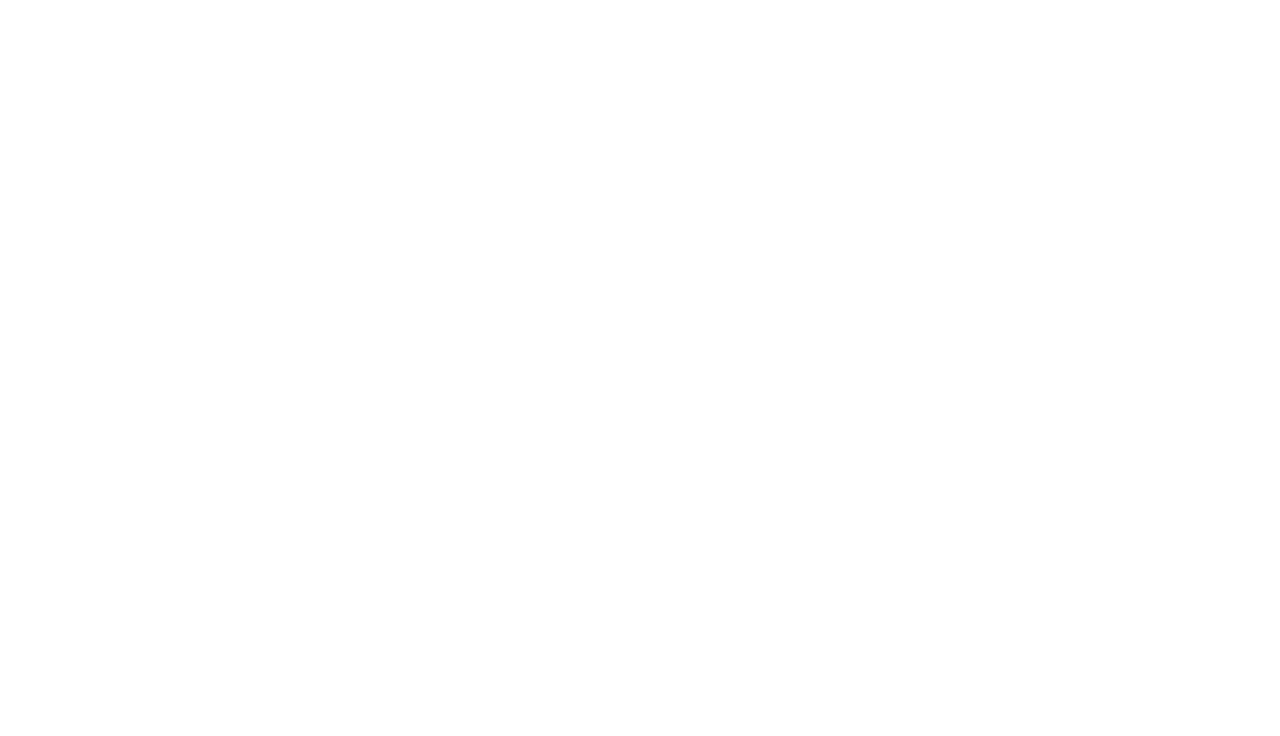
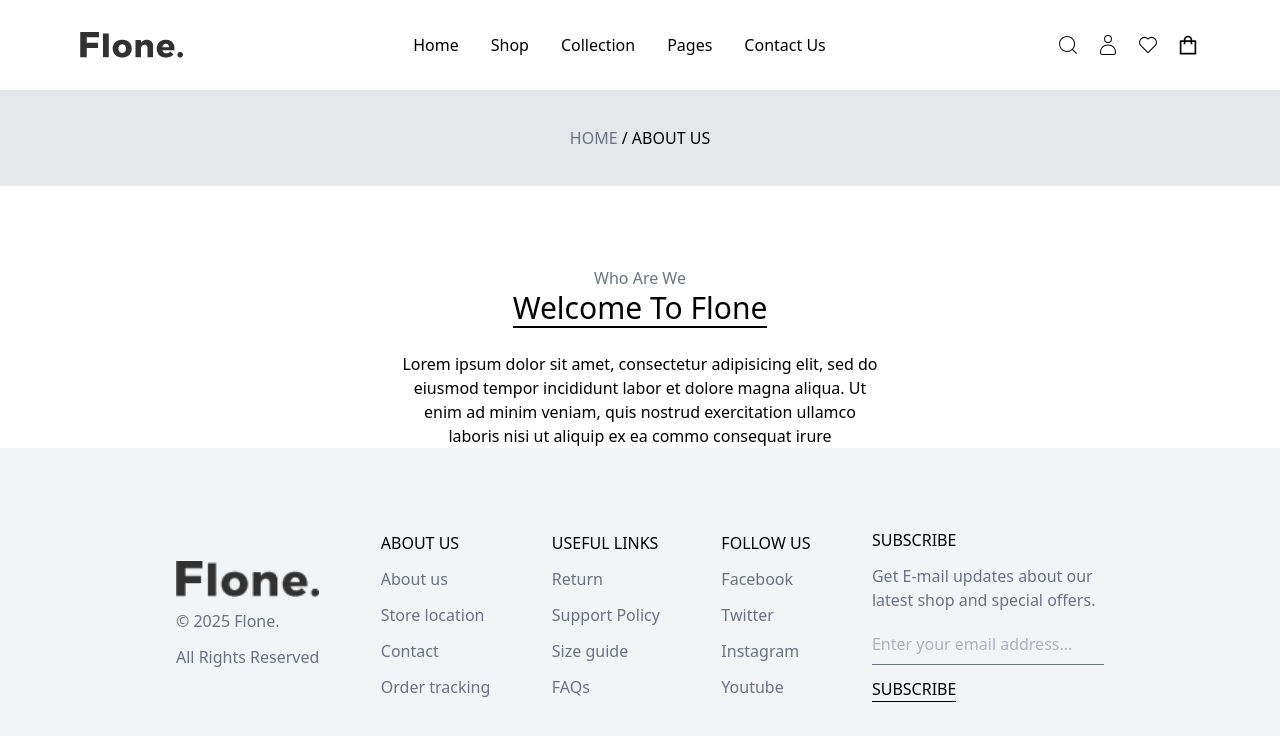
Before and after one commit to TahirSaifi09/Flone, a React (Vite) app in the folder flone/: page /about in a window 1280 px wide. Before the commit this address had no page. Shown: the top 736 px of the page. Built offline with nearby package versions, Linux system fonts and the light colour scheme.

Commit message:
Worked on About page

```diff
--- a/flone/src/App.jsx
+++ b/flone/src/App.jsx
@@ -4,6 +4,7 @@
 import "./App.css";
 import { BrowserRouter, Routes, Route } from "react-router-dom";
 import Home from "./page/home";
+import About from "./page/about";
 function App() {
   const [count, setCount] = useState(0);
 
@@ -11,6 +12,7 @@
     <BrowserRouter>
       <Routes>
         <Route path="/" element={<Home />}/>
+        <Route path="/about" element={<About />}/>
       </Routes>
     </BrowserRouter>
   );
--- /dev/null
+++ b/flone/src/component/about/Hero.jsx
@@ -0,0 +1,29 @@
+import { Link } from "react-router-dom";
+
+export default function Hero() {
+  return (
+    <div>
+      <div className="h-24 flex justify-center items-center font-medium w-full bg-gray-200">
+        <h3>
+          <Link to="/" className="text-gray-500">
+            HOME
+          </Link>{" "}
+          / ABOUT US
+        </h3>
+      </div>
+      <div className="w-full text-center mt-20">
+        <p className="text-gray-500 font-medium">Who Are We</p>
+        <p className="text-3xl font-medium border-b-2 inline-block">Welcome To Flone</p>
+
+      </div>
+      <div className="px-100 mt-6 text-center">
+        <p>
+          Lorem ipsum dolor sit amet, consectetur adipisicing elit, sed do
+          eiusmod tempor incididunt labor et dolore magna aliqua. Ut enim ad
+          minim veniam, quis nostrud exercitation ullamco laboris nisi ut
+          aliquip ex ea commo consequat irure
+        </p>
+      </div>
+    </div>
+  );
+}
--- /dev/null
+++ b/flone/src/page/About.jsx
@@ -0,0 +1,13 @@
+import Hero from "../component/about/Hero";
+import Footer from "../component/Footer";
+import Navbar from "../component/home/navbar";
+
+export default function About(){
+    return(
+        <div>
+            <Navbar />
+            <Hero />
+            <Footer />
+        </div>
+    )
+}
```
